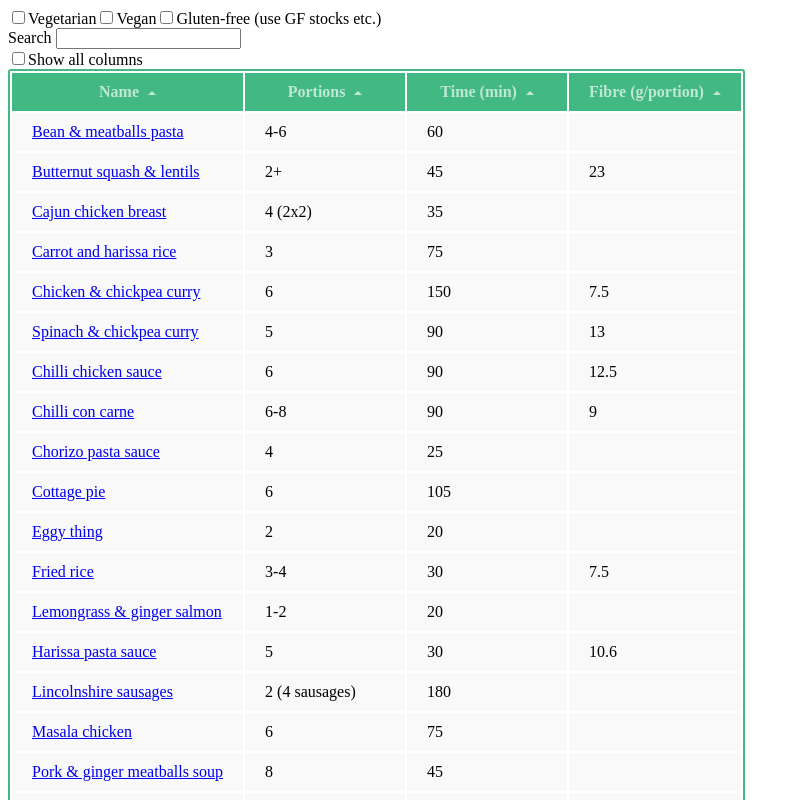
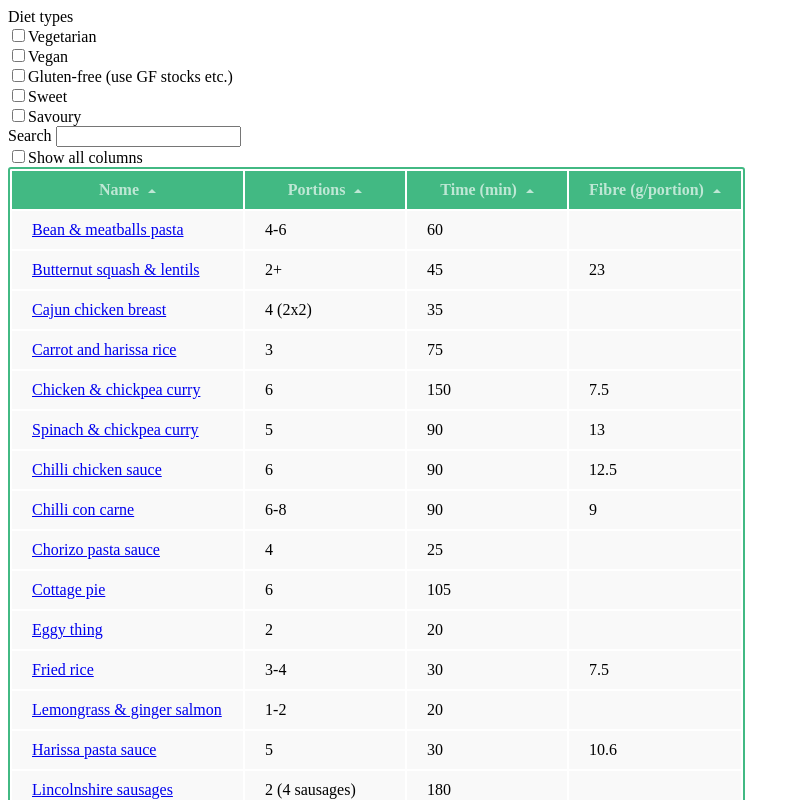
Before and after one commit to norwayinmay/food, a Vue app in the folder table/: page / in a window 1280 px wide. Shown: the top 800 px of the page, without its empty margins (0-800 px from the left). Built offline with nearby package versions, Linux system fonts and the light colour scheme.

Commit message:
add sweet/savoury to diet types

```diff
--- a/table/src/App.vue
+++ b/table/src/App.vue
@@ -2,23 +2,25 @@
 import data from './assets/data.json'
 import RecipeTable from './components/RecipeTable.vue'
 import { ref } from 'vue'
+import {DIET_TYPES} from '@/dataProcessing'
 
 const searchQuery = ref('')
-const dietaryRequirements = ref([])
+const dietTypes = ref([])
+
 </script>
 
 <template>
-  <input type="checkbox" id="v" value="V" v-model="dietaryRequirements" />
-  <label for="v">Vegetarian</label>
-
-  <input type="checkbox" id="vg" value="VG" v-model="dietaryRequirements" />
-  <label for="vg">Vegan</label>
-
-  <input type="checkbox" id="gf" value="GF" v-model="dietaryRequirements" />
-  <label for="gf">Gluten-free (use GF stocks etc.)</label>
+  <div>Diet types</div>
+  <div>
+    <template v-for="dietType in DIET_TYPES" :key="dietType.id">
+      <div>
+        <input type="checkbox" :id=dietType.id :value=dietType.dataField v-model="dietTypes" />
+        <label :for=dietType.id>{{ dietType.displayName }}</label>
+      </div>
+    </template>
+  </div>
 
   <form id="search">Search <input name="query" v-model="searchQuery" /></form>
 
-  <RecipeTable :data="data" :search-query="searchQuery" :dietary-requirements="dietaryRequirements">
-  </RecipeTable>
+  <RecipeTable :data="data" :search-query="searchQuery" :diet-types="dietTypes"> </RecipeTable>
 </template>
--- a/table/src/assets/data.json
+++ b/table/src/assets/data.json
@@ -4,7 +4,7 @@
     "portions": "4-6",
     "time": 60,
     "link": "https://github.com/norwayinmay/food/blob/main/savoury/bean-meatball-pasta.pdf",
-    "diet": ["GF"],
+    "diet": ["GF", "savoury"],
     "keywords": ["tomato"]
   },
   {
@@ -12,7 +12,7 @@
     "portions": "2+",
     "time": 45,
     "link": "https://github.com/norwayinmay/food/blob/main/savoury/butternut-lentils.pdf",
-    "diet": ["GF", "VG", "V"],
+    "diet": ["GF", "VG", "V", "savoury"],
     "fibre": 23
   },
   {
@@ -20,20 +20,21 @@
     "portions": "4 (2x2)",
     "time": 35,
     "link": "https://github.com/norwayinmay/food/blob/main/savoury/cajun-chicken-breast.pdf",
-    "diet": ["GF"]
+    "diet": ["GF", "savoury"]
   },
   {
     "name": "Carrot and harissa rice",
     "portions": "3",
     "time": 75,
     "link": "https://github.com/norwayinmay/food/blob/main/savoury/carrot-harissa-rice.pdf",
-    "diet": ["GF", "VG", "V"]
+    "diet": ["GF", "VG", "V", "savoury"]
   },
   {
     "name": "Chicken & chickpea curry",
     "portions": "6",
     "time": 150,
     "link": "https://github.com/norwayinmay/food/blob/main/savoury/chicken-chickpea-curry.pdf",
+    "diet": ["savoury"],
     "fibre": 7.5
   },
   {
@@ -41,7 +42,7 @@
     "portions": "5",
     "time": 90,
     "link": "https://github.com/norwayinmay/food/blob/main/savoury/chickpea-spinach-curry.pdf",
-    "diet": ["GF", "VG", "V"],
+    "diet": ["GF", "VG", "V", "savoury"],
     "fibre": 13
   },
   {
@@ -49,6 +50,7 @@
     "portions": "6",
     "time": 90,
     "link": "https://github.com/norwayinmay/food/blob/main/savoury/chilli-chicken.pdf",
+    "diet": ["savoury"],
     "fibre": 12.5,
     "keywords": ["tomato"]
   },
@@ -57,7 +59,7 @@
     "portions": "6-8",
     "time": 90,
     "link": "https://github.com/norwayinmay/food/blob/main/savoury/chilli-con-carne.pdf",
-    "diet": ["GF"],
+    "diet": ["GF", "savoury"],
     "fibre": 9,
     "keywords": ["tomato"]
   },
@@ -66,7 +68,7 @@
     "portions": "4",
     "time": 25,
     "link": "https://github.com/norwayinmay/food/blob/main/savoury/chorizo-pasta.pdf",
-    "diet": ["GF"],
+    "diet": ["GF", "savoury"],
     "keywords": ["tomato"]
   },
   {
@@ -74,21 +76,21 @@
     "portions": "6",
     "time": 105,
     "link": "https://github.com/norwayinmay/food/blob/main/savoury/cottage-pie.pdf",
-    "diet": ["GF", "VG", "V"]
+    "diet": ["GF", "VG", "V", "savoury"]
   },
   {
     "name": "Eggy thing",
     "portions": "2",
     "time": 20,
     "link": "https://github.com/norwayinmay/food/blob/main/savoury/eggy-thing.pdf",
-    "diet": ["GF"]
+    "diet": ["GF", "savoury"]
   },
   {
     "name": "Fried rice",
     "portions": "3-4",
     "time": 30,
     "link": "https://github.com/norwayinmay/food/blob/main/savoury/fried-rice.pdf",
-    "diet": ["GF", "VG", "V"],
+    "diet": ["GF", "VG", "V", "savoury"],
     "fibre": 7.5
   },
   {
@@ -96,14 +98,14 @@
     "portions": "1-2",
     "time": 20,
     "link": "https://github.com/norwayinmay/food/blob/main/savoury/ginger-salmon.pdf",
-    "diet": ["GF"]
+    "diet": ["GF", "savoury"]
   },
   {
     "name": "Harissa pasta sauce",
     "portions": "5",
     "time": 30,
     "link": "https://github.com/norwayinmay/food/blob/main/savoury/harissa-pasta-sauce.pdf",
-    "diet": ["GF", "VG", "V"],
+    "diet": ["GF", "VG", "V", "savoury"],
     "fibre": 10.6,
     "keywords": ["tomato"]
   },
@@ -111,61 +113,65 @@
     "name": "Lincolnshire sausages",
     "portions": "2 (4 sausages)",
     "time": 180,
-    "link": "https://github.com/norwayinmay/food/blob/main/savoury/lincolnshire-sausages.pdf"
+    "link": "https://github.com/norwayinmay/food/blob/main/savoury/lincolnshire-sausages.pdf",
+    "diet": ["savoury"]
   },
   {
     "name": "Masala chicken",
     "portions": "6",
     "time": 75,
     "link": "https://github.com/norwayinmay/food/blob/main/savoury/masala-chicken.pdf",
-    "diet": ["GF"]
+    "diet": ["GF", "savoury"]
   },
   {
     "name": "Pork & ginger meatballs soup",
     "portions": "8",
     "time": 45,
-    "link": "https://github.com/norwayinmay/food/blob/main/savoury/meatballs-soup.pdf"
+    "link": "https://github.com/norwayinmay/food/blob/main/savoury/meatballs-soup.pdf",
+    "diet": ["savoury"]
   },
   {
     "name": "Moussaka-style mince",
     "portions": "8",
     "time": 75,
     "link": "https://github.com/norwayinmay/food/blob/main/savoury/moussaka-mince.pdf",
-    "diet": ["GF"]
+    "diet": ["GF", "savoury"]
   },
   {
     "name": "Chicken pasander",
     "portions": "4",
     "time": 50,
     "link": "https://github.com/norwayinmay/food/blob/main/savoury/pasander.pdf",
-    "diet": ["GF"]
+    "diet": ["GF", "savoury"]
   },
   {
     "name": "Red chicken pot",
     "portions": "4",
     "time": 105,
     "link": "https://github.com/norwayinmay/food/blob/main/savoury/red-chicken.pdf",
-    "diet": ["GF"],
+    "diet": ["GF", "savoury"],
     "keywords": ["tomato"]
   },
   {
     "name": "Roti canai",
     "portions": "5-6",
     "time": 120,
-    "link": "https://github.com/norwayinmay/food/blob/main/savoury/roti-canai.pdf"
+    "link": "https://github.com/norwayinmay/food/blob/main/savoury/roti-canai.pdf",
+    "diet": ["savoury"]
   },
   {
     "name": "Sausage casserole",
     "portions": "8",
     "time": 180,
     "link": "https://github.com/norwayinmay/food/blob/main/savoury/sausage-casserole.pdf",
-    "diet": ["GF", "VG"]
+    "diet": ["GF", "VG", "savoury"]
   },
   {
     "name": "Spaghetti bolognese",
     "portions": "6",
     "time": 90,
     "link": "https://github.com/norwayinmay/food/blob/main/savoury/spag-bol.pdf",
+    "diet": ["savoury"],
     "keywords": ["tomato"]
   },
   {
@@ -173,14 +179,14 @@
     "portions": "2",
     "time": 30,
     "link": "https://github.com/norwayinmay/food/blob/main/savoury/stir-fry.pdf",
-    "diet": ["V", "VG", "GF"]
+    "diet": ["V", "VG", "GF", "savoury"]
   },
   {
     "name": "Sweet & sour sausages",
     "portions": "9",
     "time": 90,
     "link": "https://github.com/norwayinmay/food/blob/main/savoury/sweet-and-sour.pdf",
-    "diet": ["GF", "VG"],
+    "diet": ["GF", "VG", "savoury"],
     "fibre": 6.3
   },
   {
@@ -188,21 +194,21 @@
     "portions": "3-4 (10 fritters)",
     "time": 20,
     "link": "https://github.com/norwayinmay/food/blob/main/savoury/sweetcorn-fritters.pdf",
-    "diet": ["VG", "V"]
+    "diet": ["VG", "V", "savoury"]
   },
   {
     "name": "Tomato pesto tarts",
     "portions": "2",
     "time": 45,
     "link": "https://github.com/norwayinmay/food/blob/main/savoury/tomato-pesto-tarts.pdf",
-    "diet": ["V"]
+    "diet": ["V", "savoury"]
   },
   {
     "name": "Veggie pasta sauce",
     "portions": "7",
     "time": 50,
     "link": "https://github.com/norwayinmay/food/blob/main/savoury/veg-pasta-sauce.pdf",
-    "diet": ["V"],
+    "diet": ["V", "savoury"],
     "fibre": 8,
     "keywords": ["tomato"]
   },
@@ -210,42 +216,43 @@
     "name": "Wonton",
     "portions": "3-4 (~20 pcs)",
     "time": 40,
-    "link": "https://github.com/norwayinmay/food/blob/main/savoury/wonton.pdf"
+    "link": "https://github.com/norwayinmay/food/blob/main/savoury/wonton.pdf",
+    "diet": ["savoury"]
   },
   {
     "name": "Yorkshire pudding",
     "portions": "2-3",
     "time": 40,
     "link": "https://github.com/norwayinmay/food/blob/main/savoury/yorkshire-pudding.pdf",
-    "diet": ["V"]
+    "diet": ["V", "savoury"]
   },
   {
     "name": "Chocolate cheesecake",
     "portions": "4",
     "time": 60,
     "link": "https://github.com/norwayinmay/food/blob/main/sweet/chocolate-cheesecake.pdf",
-    "diet": ["V"]
+    "diet": ["V", "sweet"]
   },
   {
     "name": "Chocolate concrete",
     "portions": "6",
     "time": 35,
     "link": "https://github.com/norwayinmay/food/blob/main/sweet/chocolate-concrete.pdf",
-    "diet": ["V"]
+    "diet": ["V", "sweet"]
   },
   {
     "name": "Chocolate cupcakes",
     "portions": "6",
     "time": 35,
     "link": "https://github.com/norwayinmay/food/blob/main/sweet/chocolate-cupcakes.pdf",
-    "diet": ["V"]
+    "diet": ["V", "sweet"]
   },
   {
     "name": "Coconut macaroons",
     "portions": "6",
     "time": 35,
     "link": "https://github.com/norwayinmay/food/blob/main/sweet/coconut-macaroons.pdf",
-    "diet": ["V", "GF"],
+    "diet": ["V", "GF", "sweet"],
     "fibre": 3
   },
   {
@@ -253,7 +260,7 @@
     "portions": "5-6",
     "time": 75,
     "link": "https://github.com/norwayinmay/food/blob/main/sweet/crumble.pdf",
-    "diet": ["V"],
+    "diet": ["V", "sweet"],
     "fibre": 5.3
   },
   {
@@ -261,20 +268,20 @@
     "portions": "6-8",
     "time": 60,
     "link": "https://github.com/norwayinmay/food/blob/main/sweet/gateau-breton.pdf",
-    "diet": ["V"]
+    "diet": ["V", "sweet"]
   },
   {
     "name": "Marmalade ice cream",
     "portions": "2-4",
     "time": 225,
     "link": "https://github.com/norwayinmay/food/blob/main/sweet/marmalade-ice-cream.pdf",
-    "diet": ["V", "GF"]
+    "diet": ["V", "GF", "sweet"]
   },
   {
     "name": "Scones",
     "portions": "2-4 (4 scones)",
     "time": 30,
     "link": "https://github.com/norwayinmay/food/blob/main/sweet/scones.pdf",
-    "diet": ["V"]
+    "diet": ["V", "sweet"]
   }
 ]
--- a/table/src/components/RecipeTable.vue
+++ b/table/src/components/RecipeTable.vue
@@ -24,7 +24,7 @@ const DEFAULT_COLUMN_HEADERS = [
 const ALL_COLUMN_HEADERS = [
   ...DEFAULT_COLUMN_HEADERS,
   new ColumnHeader('protein', 'Protein (g/portion)', dataProcessing.SortType.NUMBER),
-  new ColumnHeader(DIET_FIELD, 'Dietary requirements', dataProcessing.SortType.TEXT),
+  new ColumnHeader(DIET_FIELD, 'Diet type', dataProcessing.SortType.TEXT),
   new ColumnHeader('keywords', 'Keywords', dataProcessing.SortType.TEXT)
 ]
 
@@ -36,7 +36,7 @@ const columnHeaders = computed(() => {
 const props = defineProps({
   data: Array,
   searchQuery: String,
-  dietaryRequirements: Array
+  dietTypes: Array
 })
 
 const SORT_ASC = 1
@@ -51,10 +51,10 @@ const sortOrders = ref(
 )
 
 const filteredData = computed(() => {
-  let { data, searchQuery, dietaryRequirements } = props
+  let { data, searchQuery, dietTypes } = props
 
-  if (dietaryRequirements.length > 0) {
-    data = dataProcessing.matchesListField(data, DIET_FIELD, dietaryRequirements)
+  if (dietTypes.length > 0) {
+    data = dataProcessing.matchesListField(data, DIET_FIELD, dietTypes)
   }
 
   if (searchQuery) {
--- a/table/src/dataProcessing.js
+++ b/table/src/dataProcessing.js
@@ -1,9 +1,28 @@
+
+export class DietType {
+  constructor(id, displayName, dataField) {
+    this.id = id
+    this.displayName = displayName
+    this.dataField = dataField
+  }
+}
+
+export const DIET_TYPES = [
+  new DietType('v', 'Vegetarian', 'V'),
+  new DietType('vg', 'Vegan', 'VG'),
+  new DietType('gf', 'Gluten-free (use GF stocks etc.)', 'GF'),
+  new DietType('sweet', 'Sweet', 'sweet'),
+  new DietType('savoury', 'Savoury', 'savoury')
+]
+
 export const SortType = Object.freeze({
   TEXT: Symbol('text-sort'),
   NUMBER: Symbol('number-sort')
 })
 
 export function matchesListField(data, listField, requiredMatches) {
+console.log(requiredMatches)
+
   return data.filter((row) => {
     if (row[listField]) {
       return requiredMatches.every((dr) => row[listField].indexOf(dr) > -1)
```
Also changed, not shown: 3 other files (tests, documents, lock files or other folders).
